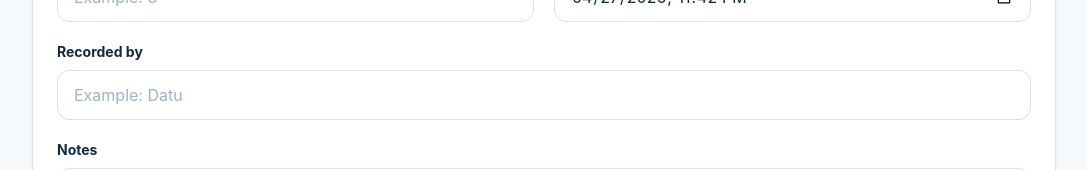
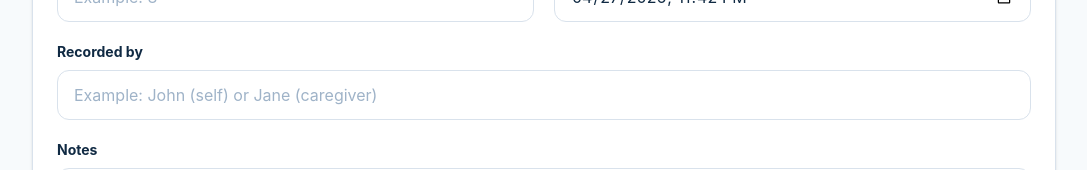
Before and after one commit to datuberu/insutrack, a React (Vite) app in the folder frontend/: page /log-injection in a window 1280 px wide. Shown: the part 715-885 px from the top of the page, without its empty margins (96-1183 px from the left). Built offline with nearby package versions, Linux system fonts and the light colour scheme; no server answers; sample sign-in values are in the browser's storage.

Commit message:
Log injection page change

```diff
--- a/frontend/src/pages/LogInjectionPage.jsx
+++ b/frontend/src/pages/LogInjectionPage.jsx
@@ -679,7 +679,7 @@ export default function LogInjectionPage() {
                 onChange={handleChange}
                 className="mt-2 w-full rounded-xl border border-[#D9E2EC] bg-white px-4 py-3 text-[#102A43] outline-none transition placeholder:text-[#9FB3C8] focus:border-[#1F4E79] focus:ring-4 focus:ring-[#EAF2F8]"
                 type="text"
-                placeholder="Example: Datu"
+                placeholder="Example: John (self) or Jane (caregiver)"
                 required
               />
             </div>
```
